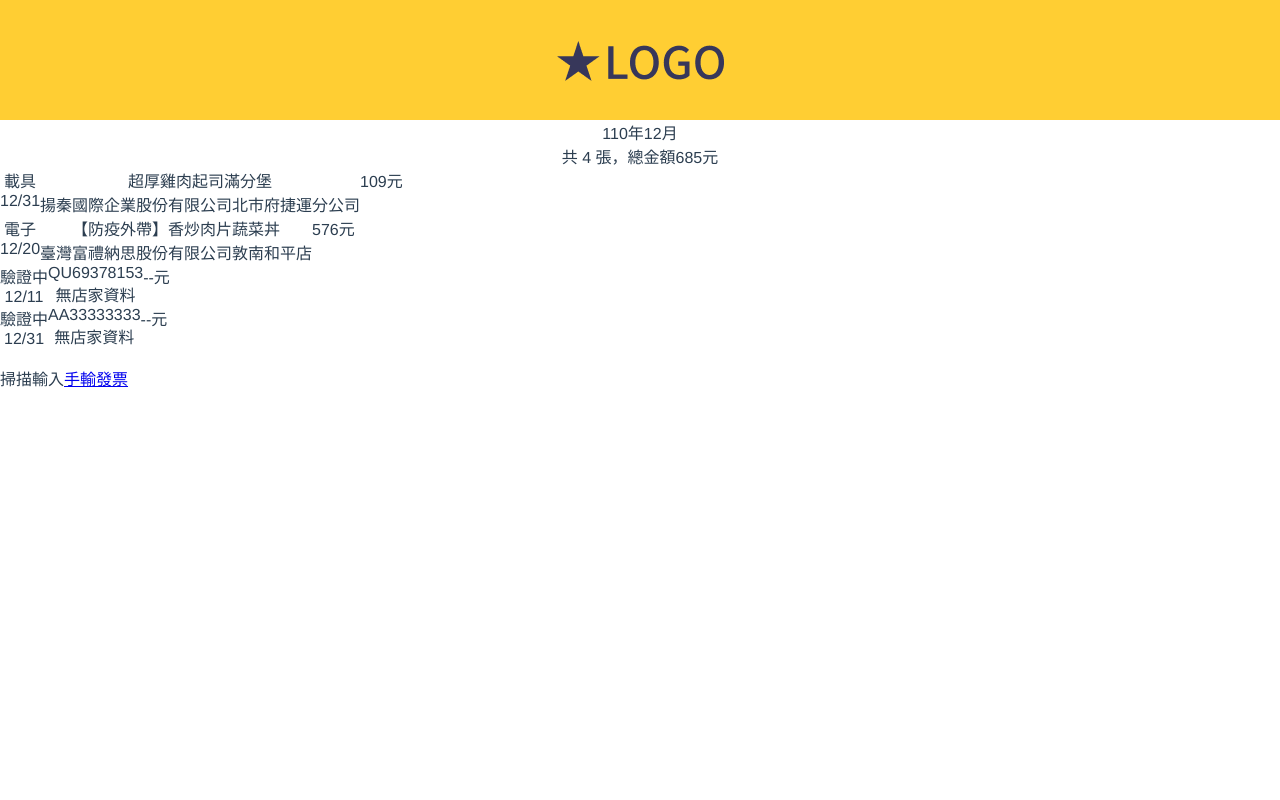
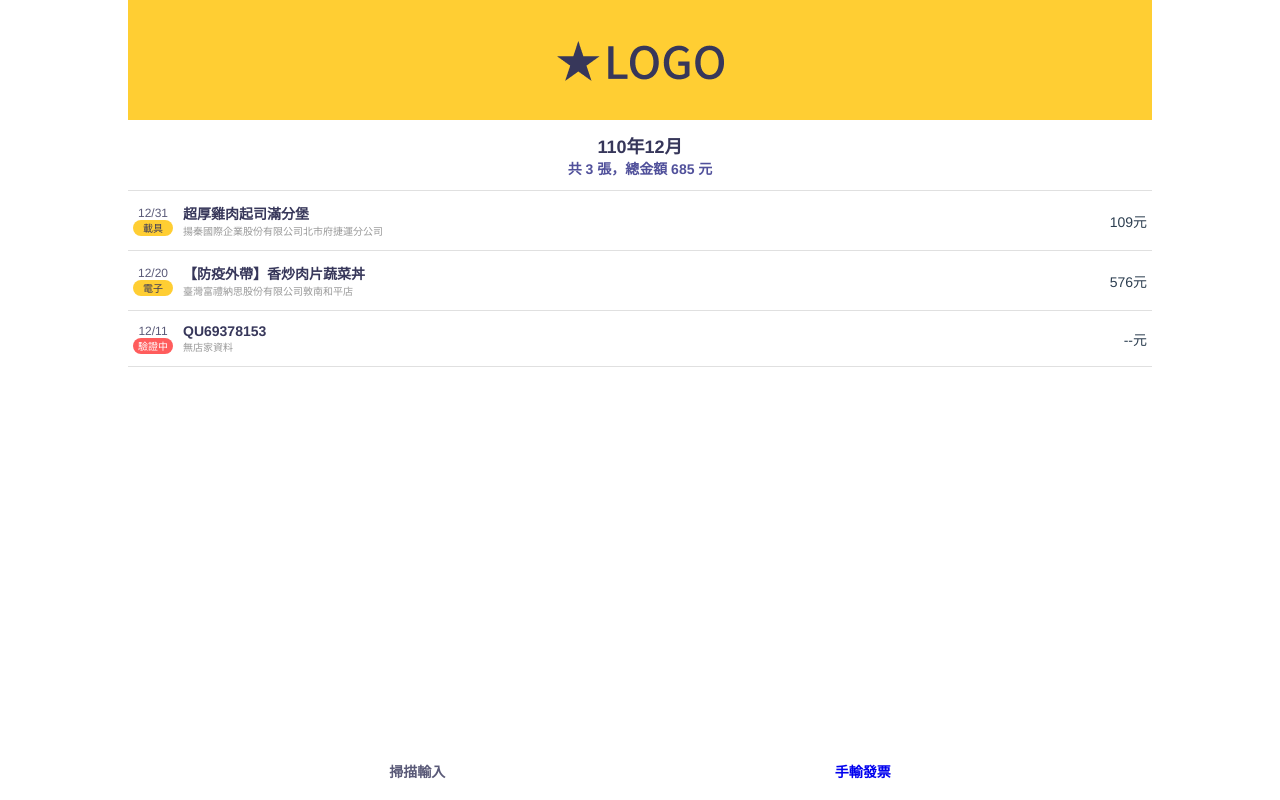
Before and after one commit to Apo0717/-, a Vue app: page / in a window 1280 px wide. Built offline with nearby package versions, Linux system fonts and the light colour scheme; data requests are answered from the project's data file.

Commit message:
0107 DELETE事件按鍵.css刻完

```diff
--- a/db.json
+++ b/db.json
@@ -70,13 +70,6 @@
       "status": "驗證中",
       "time": "2021-12-11 00:00:00",
       "type": 1
-    },
-    {
-      "id": 8166930,
-      "invNum": "AA33333333",
-      "status": "驗證中",
-      "time": "2022-12-31 00:00:00",
-      "type": 1
     }
   ]
 }
--- a/src/App.vue
+++ b/src/App.vue
@@ -1,10 +1,11 @@
 <template>
   <div>
-    <header>
-      <div class="logo"></div>
-    </header>
+    <div>
+      <div class="container">
+        <router-view />
+      </div>
+    </div>
   </div>
-  <router-view />
 </template>
 
 <style lang="scss">
--- a/src/assets/CSS/golbal.sass
+++ b/src/assets/CSS/golbal.sass
@@ -2,7 +2,23 @@ body
   margin: 0
   padding: 0
   font-family: "Noto Sans CJK TC"
-  font-size: 1rem
+  font-size: 14px
+  position: relative
+
+*
+  // outline: 1px solid green
+
+a
+  text-decoration: none
+
+a:visited
+  color: #5A5A78
+
+.container
+  max-width: 1024px
+  min-width: 414px
+  margin: auto
+  background-color: #F5F5F5
 
 .logo
   height: 120px
@@ -10,24 +26,270 @@ body
   background: url('../img/LOGO.png') no-repeat center center
   background-color: #FFCE33
 
+.d-f
+  display: flex
+  align-items: center
+
+// Home----------------------------------------
+.header-wrap
+  color: #37375A
+  border-bottom: solid 1px #E0E0E0
+  padding: 12px 0
+  background-color: #fff
+
+.header-title
+  font-size: 18px
+  font-weight: 700
+
+.header-info
+  color: #51519B
+  font-weight: 700
+
 .item-row
   display: flex
+  justify-content: space-between
+  align-items: center
+  border-bottom: solid 1px #E0E0E0
+  cursor: pointer
+  padding: 12px 5px
+  background-color: #fff
+  box-sizing: border-box
 
+// ------------
+.status
+  width: 40px
+  height: 16px
+  font-size: 10px
+  border-radius: 8px
+
+.yellow
+  background-color: #FFCE33
+  color: #37375A
+
+.red
+  background-color: #FF5C5C
+  color: #fff
+
+.date
+  color: #5A5A78
+  font-size: 12px
+
+// ------------
+.info
+  text-align: left
+  margin-left: 10px
+
+.title
+  color: #37375A
+  font-weight: 700
+
+.sellerName
+  color: #999999
+  font-size: 10px
+
+// ------------
 .key-in
+  width: 100%
   display: flex
   align-items: center
+  justify-content: space-evenly
   height: 59px
   cursor: pointer
+  position: fixed
+  bottom: 0
+  left: 0
+  background-color: #fff
+  color: #5A5A78
+  font-weight: 700
+
+.close
+  position: absolute
+  top: calc(50% - 285px)
+  right: calc(50% - 160px)
+  cursor: pointer
+  z-index: 6
+
+// light-box----------------------------------------
+.light-box-area
+  position: absolute
+  width: 100%
+  height: 100vh
+  min-height: 600px
+  background-color: #37375ad8
+  z-index: 5
+  top: 0
+  left: 0
+
+.light-box
+  position: relative
+  left: calc(50% - 170px)
+  top: calc(50% - 250px)
+  width: 340px
+  min-height: 500px
+  background-color: #fff
+  border-radius: 20px
+
+.li-header
+  display: flex
+  flex-direction: column
+  align-items: center
+  justify-content: center
+  height: 90px
+
+.li-status
+  position: absolute
+  left: 15px
+
+.li-title-name
+  color: #37375A
+  font-weight: 700
+  font-size: 20px
+  line-height: 30px
+  margin: auto
+
+.li-date
+  color: #999999
+  font-size: 12px
+  line-height: 18px
+
+.li-sellerName
+  color: #5A5A78
+  font-size: 12px
+  line-height: 18px
+
+.li-body
+  min-height: 310px
+
+.li-table
+  width: 95%
+  font-size: 12px
+  margin: auto
+  color: #999999
+
+.li-th
+  display: grid
+  grid-template-columns: 55% 15% 15% 15%
+  background-color: #F2F2F2
+  padding: 5px 5px
+
+.li-row
+  display: grid
+  grid-template-columns: 55% 15% 15% 15%
+  padding: 8px 5px
+
+.no-details
+  padding: 8px 5px
+  text-align: center
+
+.i-name
+  text-align: left
+
+.li-amount
+  width: 100%
+  position: absolute
+  bottom: 0
+  left: 0
+  display: flex
+  justify-content: space-between
+  padding: 19px 15px
+  box-sizing: border-box
+  border-top: 1px solid #999999
+
+.del-btn
+  position: absolute
+  bottom: -25px
+  left: 5px
+  color: #fff
+  font-size: 12px
+  font-weight: 200
+  cursor: pointer
+
+// input----------------------------------------
+.go-back-wrap
+  height: 45px
+  background-color: #FFCE33
+  display: flex
+  justify-content: center
+  align-items: center
+  position: relative
+  color: #37375A
+  font-weight: 900
+
+.go-back
+  width: 60px
+  height: 45px
+  cursor: pointer
+  display: flex
+  justify-content: center
+  align-items: center
+  position: absolute
+  left: 0
+
+.go-back-icon
+  width: 0
+  height: 0
+  border: solid
+  border-width: 4.5px 6px 4.5px 0
+  border-color: transparent #fff transparent transparent
 
 .manual-input
+  background-color: #fff
+  color: #5A5A78
+  font-weight: 700
 
-// light-box----------------------------------------
-.li-th
-  display: flex
+.manual-input-info
+  width: 414px
+  margin: auto
+  padding: 30px 30px 45px 30px
+  box-sizing: border-box
+  text-align: left
 
-.li-row
-  display: flex
+.input-row
+  width: 100%
+  padding: 5px 0
 
-.li-amount
+.input-row-time
   display: flex
   justify-content: space-between
+
+.input-row input,select
+  box-sizing: border-box
+  -moz-box-sizing: border-box
+  -webkit-box-sizing: border-box
+  color: #9191A0
+  text-align: center
+  padding: 10px
+  border: 1px solid #E0E0E0
+  border-radius: 5px
+
+.input-en
+  width: 33%
+
+.input-num
+  width: 60%
+
+.input-year
+  width: 33%
+
+.input-year  input
+  width: 100%
+
+.input-time
+  width: 30%
+
+.input-time  input
+  width: 100%
+
+input:disabled
+  background-color: #e4e4e4
+
+.btn-submit
+  background-color: #FFCE33
+  border-radius: 5px
+  border: 0
+  color: #646477
+  font-size: 14px
+  width: 160px
+  height: 40px
+  cursor: pointer
+  font-weight: 700
--- a/src/components/LightBox.vue
+++ b/src/components/LightBox.vue
@@ -1,11 +1,14 @@
 <template>
-  <div class="light-box-wrap">
   <div class="light-box">
     <div class="li-header">
-        <div class="status">{{ showWay }}</div>
-        <div class="title">{{ invNum }}</div>
-        <div class="date">{{ time }}</div>
-        <div class="sellerName">{{ showSeller }}</div>
+      <div class="d-f">
+        <div class="li-status status yellow" :class="[!showCss && 'red']">
+          {{ showWay }}
+        </div>
+        <div class="li-title-name">{{ invNum }}</div>
+      </div>
+      <div class="li-date">{{ time }}</div>
+      <div class="li-sellerName">{{ showSeller }}</div>
     </div>
     <div class="li-body">
       <div class="li-table">
@@ -26,39 +29,44 @@
           <div class="i-price">{{ e.unitPrice }}</div>
           <div class="i-amount">{{ e.amount }}</div>
         </div>
+
         <div class="no-details" v-show="!showDetais">
           - 沒有明細資料 -<br />此張發票可能正在等待店家更新或驗證。
         </div>
+
         <div class="li-amount">
           <div>總金額</div>
           <div>{{ showAmount }} 元</div>
         </div>
       </div>
+      <div class="del-btn" v-show="!showDetais" @click="del(id)">
+        ⊝ 刪除發票
       </div>
     </div>
   </div>
 </template>
 <script>
-import { reactive, onMounted } from "vue";
+import { onMounted } from "vue";
 
 export default {
   name: "",
   props: {
+    id: { type: Number },
     showWay: { type: String },
     invNum: { type: String },
     time: { type: String },
     showSeller: { type: String },
     showDetais: { type: Array },
     showAmount: { type: Number },
+    showCss: { type: String },
+    del: { type: Function },
   },
   components: {},
 
   setup() {
-    const o = reactive({});
-
     onMounted(() => {});
 
-    return { o };
+    return {};
   },
 };
 </script>
--- /dev/null
+++ b/src/components/SvgClose.vue
@@ -0,0 +1,40 @@
+<template>
+  <svg
+    width="40"
+    height="40"
+    viewBox="0 0 40 40"
+    fill="none"
+    xmlns="http://www.w3.org/2000/svg"
+  >
+    <rect
+      x="13.636"
+      y="27.7782"
+      width="2"
+      height="20"
+      rx="1"
+      transform="rotate(-135 13.636 27.7782)"
+      fill="white"
+    />
+    <rect
+      x="12.2218"
+      y="13.636"
+      width="2"
+      height="20"
+      rx="1"
+      transform="rotate(-45 12.2218 13.636)"
+      fill="white"
+    />
+  </svg>
+</template>
+<script>
+export default {
+  // name: "",
+  // components: {},
+  // setup() {
+  //   const itemData = reactive({
+  //   });
+  //   onMounted(() => {});
+  //   return {};
+  // },
+};
+</script>
--- a/src/views/Home.vue
+++ b/src/views/Home.vue
@@ -1,40 +1,50 @@
 <template>
   <div>
+    <div class="logo"></div>
     <div class="header-wrap">
       <div class="header-title">110年12月</div>
       <div class="header-info">
-        共 {{ allItem.itemNum }} 張，總金額{{ allItem.amount }}元
+        共 {{ allItem.itemNum }} 張，總金額 {{ allItem.amount }} 元
       </div>
     </div>
-    <div
-      class="item-row"
-      v-for="(i, k) in itemData.arr"
-      :key="k"
-      @click="i.click = !i.click"
-    >
+
+    <div v-for="(i, k) in itemData.arr" :key="k">
+      <div class="item-row" @click="openClick(i, k)">
+        <div class="d-f">
           <div class="type">
-        <div class="status">{{ i.showWay }}</div>
             <div class="date">{{ i.showTime }}</div>
+            <div class="status yellow" :class="[!i.showCss && 'red']">
+              {{ i.showWay }}
+            </div>
           </div>
           <div class="info">
             <div class="title">{{ i.showTitle }}</div>
             <div class="sellerName">{{ i.showSeller }}</div>
           </div>
+        </div>
+
         <div class="price">{{ i.showAmount }}元</div>
+      </div>
+    </div>
+    <div class="light-box-area" v-show="infoOpen.click">
+      <svg-close class="close" @click="closeClick()"></svg-close>
       <light-box
-        v-show="i.click"
-        :showWay="i.showWay"
-        :invNum="i.invNum"
-        :time="i.time"
-        :showSeller="i.showSeller"
-        :showDetais="i.showDetais"
-        :showAmount="i.showAmount"
+        :id="infoOpen.dataArr.id"
+        :showWay="infoOpen.dataArr.showWay"
+        :invNum="infoOpen.dataArr.invNum"
+        :time="infoOpen.dataArr.time"
+        :showSeller="infoOpen.dataArr.showSeller"
+        :showDetais="infoOpen.dataArr.showDetais"
+        :showAmount="infoOpen.dataArr.showAmount"
+        :showCss="infoOpen.dataArr.showCss"
+        :del="del"
       ></light-box>
     </div>
+
     <div class="key-in">
-      <div class="qr-code">掃描輸入</div>
+      <div>掃描輸入</div>
       <router-link to="/input">
-        <div class="manual-input">手輸發票</div>
+        <div>手輸發票</div>
       </router-link>
     </div>
   </div>
@@ -44,10 +54,12 @@ import { reactive, onMounted } from "vue";
 import apiHelper from "../utils/apiHelper";
 import moment from "moment";
 import LightBox from "../components/LightBox.vue";
+import axios from "axios";
+import SvgClose from "../components/SvgClose.vue";
 
 export default {
   name: "Home",
-  components: { LightBox },
+  components: { LightBox, SvgClose },
   setup() {
     const itemData = reactive({
       arr: [],
@@ -57,6 +69,22 @@ export default {
       amount: 0,
       itemNum: "",
     });
+
+    const infoOpen = reactive({
+      click: false,
+      dataArr: [],
+    });
+
+    const openClick = (i) => {
+      infoOpen.click = !infoOpen.click;
+      infoOpen.dataArr = i;
+      console.log(i, "讓你看看我長怎樣");
+    };
+
+    const closeClick = () => {
+      infoOpen.click = !infoOpen.click;
+      infoOpen.dataArr = {};
+    };
 
     const callData = () => {
       let handleData = [];
@@ -71,10 +99,10 @@ export default {
             showTitle: check ? e.details[0].description : e.invNum,
             showSeller: check ? e.sellerName : "無店家資料",
             showWay: check ? (e.type == 0 ? "載具" : "電子") : e.status, //假設載具為1
-            showAmount: check ? e.amount : "--",
+            showAmount: check ? e.amount.toLocaleString() : "--",
             addAmount: check ? e.amount : 0,
             showDetais: check ? e.details : null,
-            click: false,
+            showCss: check,
           };
         });
 
@@ -85,9 +113,28 @@ export default {
           allItem.amount += itemData.arr[i].addAmount;
         }
 
-        allItem.itemNum = itemData.arr.length;
+        // 千位符
+        allItem.amount = allItem.amount.toLocaleString();
 
-        console.log(allItem.amount, "錢錢");
+        allItem.itemNum = itemData.arr.length.toLocaleString();
+
+        // console.log(allItem.amount, "錢錢");
+      });
+    };
+
+    // 刪除
+    const del = (e) => {
+      axios
+        .delete("http://localhost:3000/invoices/" + e)
+        .then((res) => {
+          console.log(res, "刪ㄌ");
+          alert("此筆資料已刪除");
+          // 重新渲染資料
+          closeClick();
+          callData();
+        })
+        .catch((err) => {
+          console.log(err, "沒刪掉");
         });
     };
 
@@ -95,7 +142,7 @@ export default {
       callData();
     });
 
-    return { itemData, allItem };
+    return { itemData, allItem, del, infoOpen, openClick, closeClick };
   },
 };
 </script>
--- a/src/views/Input.vue
+++ b/src/views/Input.vue
@@ -1,12 +1,19 @@
 <template>
-  <div>
-    <div class="go-back" @click="goBack()">????</div>
+  <div class="manual-input">
+    <div class="go-back-wrap">
+      <div class="go-back" @click="goBack()">
+        <div class="go-back-icon"></div>
+      </div>
+      手動輸入發票
+    </div>
+
     <label for="manualinput">
       <div class="manual-input-info" id="manualinput">
-        <div class="input-row">
-          輸入發票號碼
-          <div class="input-row">
+        <div>
+          <div class="input-row">輸入發票號碼</div>
+          <div class="input-row input-row-time">
             <input
+              class="input-en"
               type="text"
               placeholder="大寫英文"
               v-model="number1.val"
@@ -14,6 +21,7 @@
               onfocus="if(this.value == this.defaultValue) this.value = ''"
             />
             <input
+              class="input-num"
               type="text"
               placeholder="8碼發票號碼"
               v-model="number2.val"
@@ -21,10 +29,11 @@
             />
           </div>
         </div>
-        <div class="input-row">
-          開立時間
-          <div class="input-row">
+        <div>
+          <div class="input-row">開立時間</div>
+          <div class="input-row input-row-time">
             <!-- 西元年 -->
+            <div class="input-year">
               <label
                 ><input
                   list="year-option"
@@ -33,6 +42,7 @@
                   maxlength="4"
                   v-model="year.val"
                   @focus="yearClean()"
+                  oninput="value=value.replace(/[^\d]/g,'')"
               /></label>
               <datalist id="year-option">
                 <option
@@ -41,8 +51,10 @@
                   :key="yk"
                 ></option>
               </datalist>
+            </div>
 
             <!-- 月份 -->
+            <div class="input-time">
               <label
                 ><input
                   list="month-option"
@@ -51,6 +63,7 @@
                   maxlength="2"
                   v-model="month.val"
                   @focus="monthClean()"
+                  oninput="value=value.replace(/[^\d]/g,'')"
               /></label>
               <datalist id="month-option">
                 <option
@@ -59,8 +72,10 @@
                   :key="k"
                 ></option>
               </datalist>
+            </div>
 
             <!-- 日期 -->
+            <div class="input-time">
               <label
                 ><input
                   list="day-option"
@@ -72,6 +87,7 @@
                   :disabled="
                     year.val.length !== 4 || !month.val || month.val == 0
                   "
+                  oninput="value=value.replace(/[^\d]/g,'')"
               /></label>
               <datalist id="day-option">
                 <option
@@ -83,7 +99,9 @@
             </div>
           </div>
         </div>
+      </div>
       <input
+        class="btn-submit"
         type="submit"
         @click="postData()"
         :disabled="
@@ -91,7 +109,8 @@
           number2.val.length !== 8 ||
           !year.val ||
           !month.val ||
-          !day.val"
+          !day.val
+        "
       />
     </label>
   </div>
@@ -152,8 +171,6 @@ export default {
         itemData.arr = res;
         console.log(itemData.arr, "itemData.arr");
         console.log(itemData.arr[0], "itemData的內容");
-        // let maxId = Math.max(...itemData.arr.map(p => p.id))
-        // console.log(maxId, "最大ID");
       });
     };
 
@@ -185,7 +202,6 @@ export default {
         console.log("英文", val);
         number1.val = number1.val.replace(/[^a-zA-Z]/g, "").toUpperCase();
       }
-      // { deep: true }
     );
 
     //監聽輸入-數字
@@ -197,16 +213,19 @@ export default {
       }
     );
 
-    //監聽輸入-強制數字4位小於現在年
+    //監聽輸入-年
+    //強制數字4位小於現在年
     watch(
       () => year.val,
       (val) => {
         console.log("西元年", val);
-        year.val = year.val.replace(/\D/g, "");
         let i = new Date();
         let ii = i.getFullYear();
         if (ii < year.val) {
           year.val = ii;
+        }
+        if (year.val.length > 3 && year.val < 1950) {
+          year.val = 1950;
         }
       }
     );
@@ -217,7 +236,7 @@ export default {
       () => month.val,
       (val) => {
         console.log("月", val);
-        month.val = month.val.replace(/\D/g, "");
+        // month.val = month.val.replace(/\D/g, "");
         if (12 < month.val) {
           console.log("不可以13");
           month.val = 12;
@@ -232,7 +251,7 @@ export default {
       () => day.val,
       (val) => {
         console.log("日", val);
-        day.val = day.val.replace(/\D/g, "");
+        // day.val = day.val.replace(/\D/g, "");
         let big = day.option[day.option.length - 1];
         console.log("最大日", big);
         if (day.val > 10 && day.val > big) {
@@ -267,11 +286,6 @@ export default {
 
     // POST發票資料(新增資料)
     const postData = () => {
-      // 強制年不可以小於發票起始年
-      if (year.val.length < 4 && year.val < 1950) {
-        year.val = 1950;
-      }
-
       // 強制輸入的月份一定是2位數
       if (month.val.length < 2) {
         month.val = month.val.padStart(2, 0);
```
Also changed, not shown: src/services/db-備份.json (renamed from src/services/db.json). Lines whose indentation alone changed are shown as unchanged.
